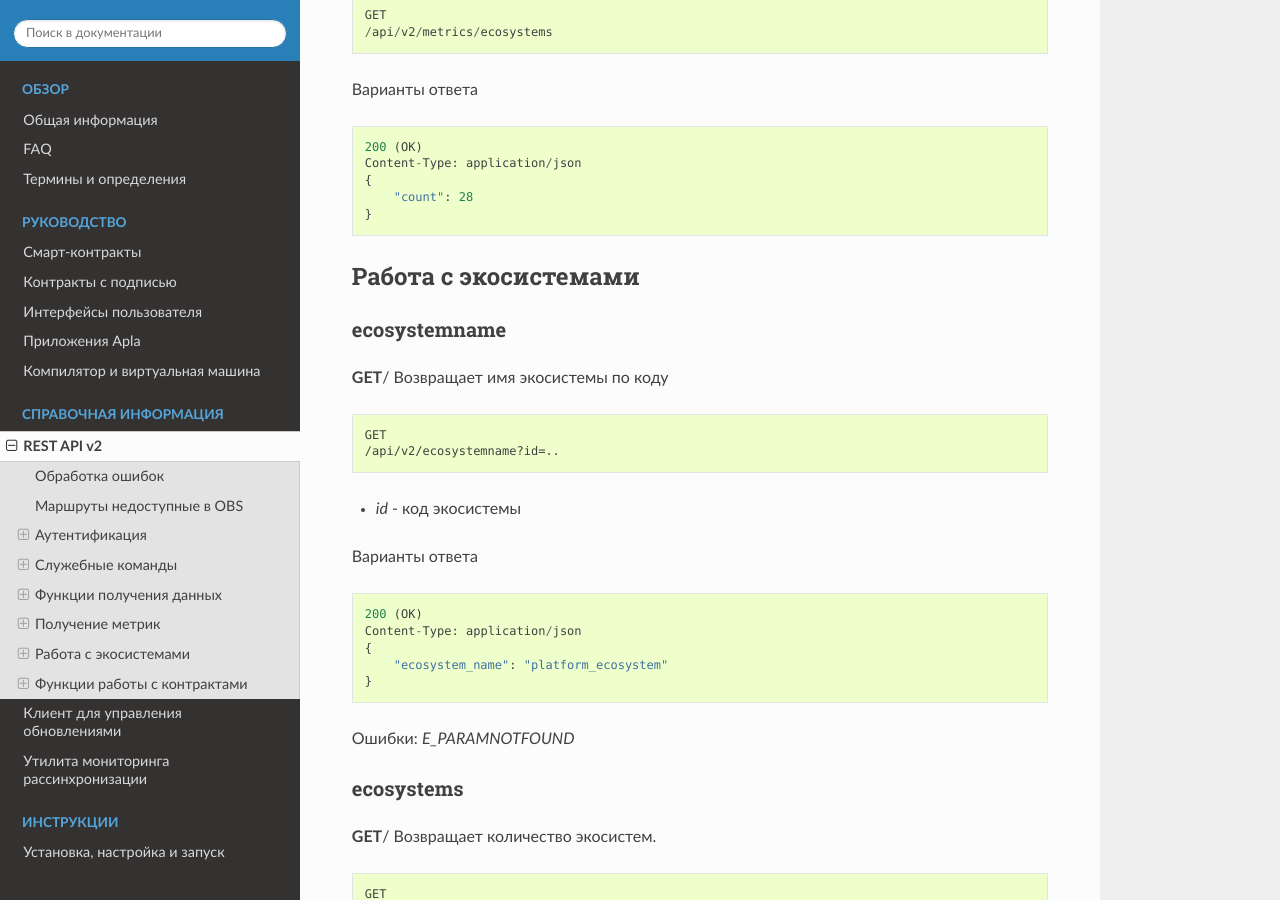
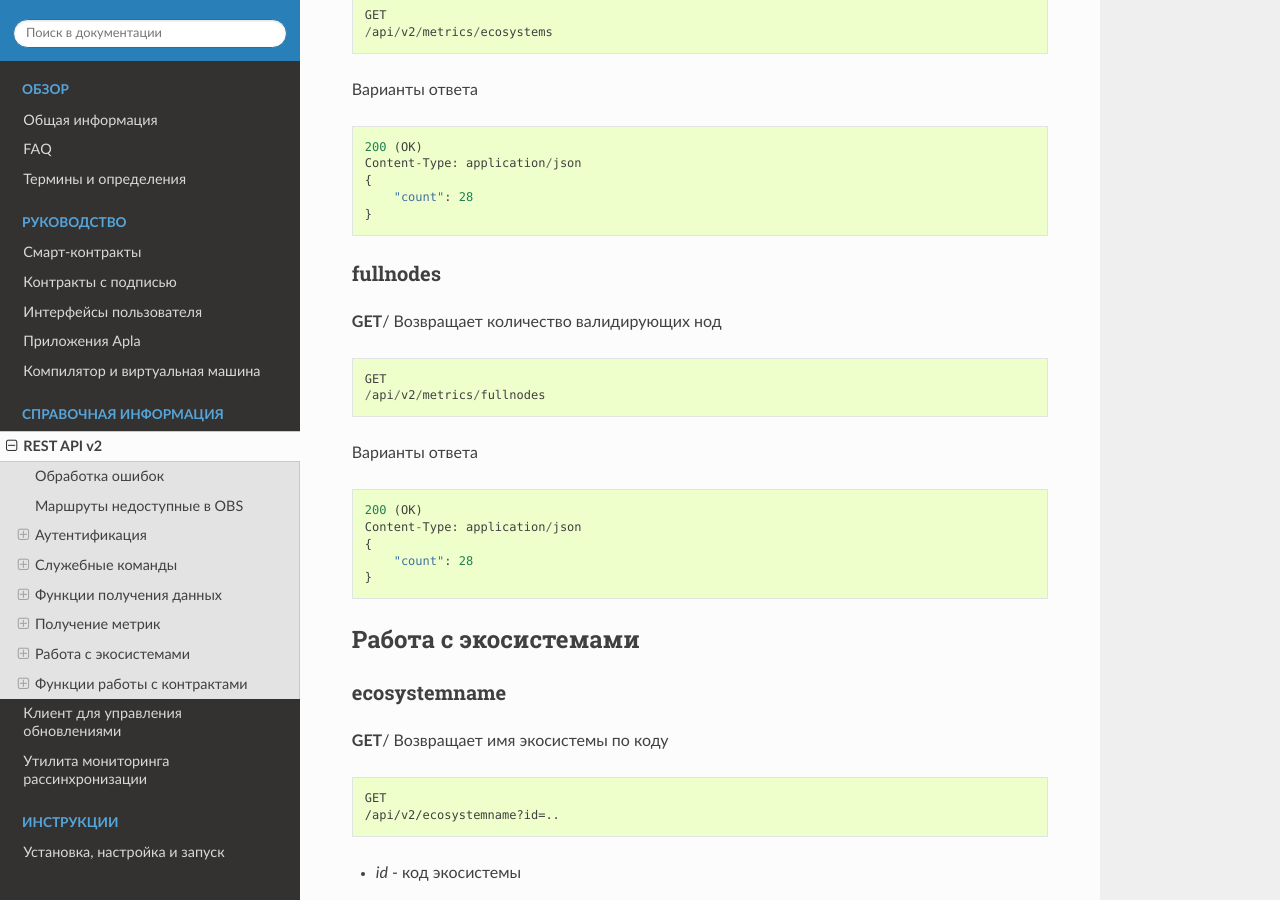
Before and after one commit to AplaProject/apla-docs-ru, a Sphinx documentation site: the page built from source/reference/api2.rst, in a window 1280 px wide and 900 px high, scrolled down 7409 px. Built offline with Sphinx 7.4.7 and the Read the Docs theme 2.0.0, drawn with Linux system fonts in a browser that asks for light colours.

Commit message:
add info about metric/fullnodes

```diff
--- a/source/reference/api2.rst
+++ b/source/reference/api2.rst
@@ -336,6 +336,25 @@
         "count": 28
     }
 
+fullnodes
+==============================
+**GET**/ Возвращает количество валидирующих нод
+
+.. code::
+
+    GET
+    /api/v2/metrics/fullnodes
+
+Варианты ответа
+
+.. code::
+
+    200 (OK)
+    Content-Type: application/json
+    {
+        "count": 28
+    }
+
 ********************************************************************************
 Работа с экосистемами
 ********************************************************************************
```
